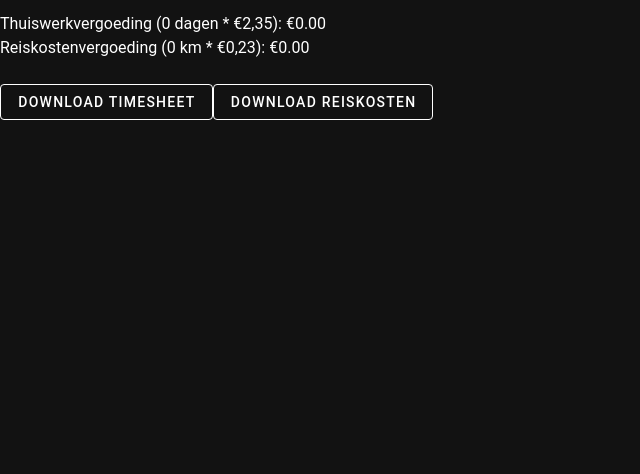
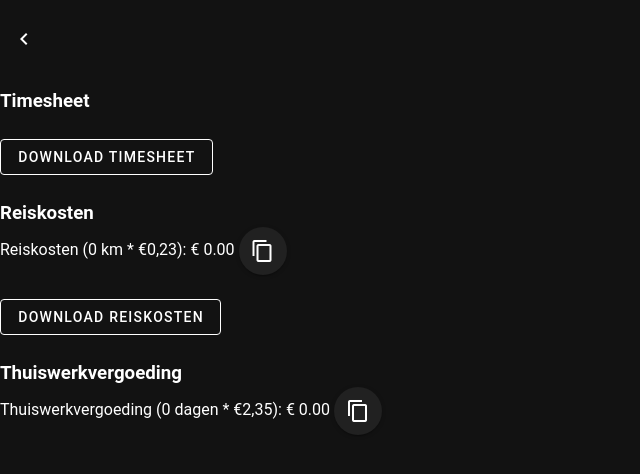
Before and after one commit to felhag/timesheet-web, a Vue app: page / in a window 1280 px wide. Both pictures are taken after a click on the button "SUBMIT". Shown: the top 474 px of the page, without its empty margins (0-640 px from the left). Built offline with nearby package versions, Linux system fonts and the light colour scheme; no server answers.

Commit message:
implemented result page

```diff
--- a/components.d.ts
+++ b/components.d.ts
@@ -9,8 +9,8 @@ declare module 'vue' {
   export interface GlobalComponents {
     Page: typeof import('./src/components/Page.vue')['default']
     Result: typeof import('./src/components/Result.vue')['default']
-    Timesheet: typeof import('./src/components/Timesheet.vue')['default']
     RouterLink: typeof import('vue-router')['RouterLink']
     RouterView: typeof import('vue-router')['RouterView']
+    Timesheet: typeof import('./src/components/Timesheet.vue')['default']
   }
 }
--- a/src/components/Page.vue
+++ b/src/components/Page.vue
@@ -35,7 +35,15 @@ export default {
 </script>
 
 <template>
-  <h1>{{ timesheet.monthDisplay }}</h1>
+  <h1>
+    <v-btn
+        v-if="page === 'result'"
+        v-on:click="page = 'configure'"
+        icon="mdi-chevron-left"
+        variant="text"
+    ></v-btn>
+    {{ timesheet.monthDisplay }}
+  </h1>
 
   <div v-if="page === 'configure'">
     <Timesheet :timesheet="timesheet"
@@ -53,6 +61,6 @@ export default {
 
 <style scoped>
   h1 {
-    margin: 12px;
+    margin: 12px 0;
   }
 </style>
--- a/src/components/Result.vue
+++ b/src/components/Result.vue
@@ -13,10 +13,31 @@ export default {
     },
     methods: {
       downloadTimesheet() {
-
+        this.download('timesheet');
       },
-      downloadReiskosten() {
-
+      downloadReiskosten: async function () {
+        this.download('reiskosten');
+      },
+      download(endpoint: string) {
+        fetch(`api/${endpoint}`, {
+          method: 'post',
+          headers: {
+            'Accept': 'application/json',
+            'Content-Type': 'application/json'
+          },
+          body: JSON.stringify(this.timesheet)
+        })
+            .then(res => res.blob())
+            .then(blob => {
+              const url = window.URL.createObjectURL(blob);
+              const a = document.createElement("a");
+              document.body.appendChild(a);
+              a.style.display = "none";
+              a.href = url;
+              a.download = `${endpoint}-${this.timesheet!.monthDisplay.replaceAll(' ', '-')}.xlsx`;
+              a.click();
+              window.URL.revokeObjectURL(url);
+            })
       },
       thuiswerkdagen() {
         return this.timesheet!.days.filter(day => day.location === 'HOME').length;
@@ -29,26 +50,46 @@ export default {
             .reduce((sum, a) => sum + a, 0);
       },
       currency (num: any) {
-        return parseFloat(num).toFixed(2)
+        return '€ ' + parseFloat(num).toFixed(2);
       },
+      copy(ev: PointerEvent) {
+        navigator.clipboard.writeText((ev.target as HTMLElement).closest('div')!.innerText)
+      }
     },
   }
 </script>
 
 <template>
   <div>
-    Thuiswerkvergoeding ({{thuiswerkdagen()}} dagen * €2,35): €{{ currency(thuiswerkdagen() * 2.35) }}
+    <h3>Timesheet</h3>
+    <v-btn v-on:click="downloadTimesheet()" class="mt-6"  variant="outlined">
+      Download timesheet
+    </v-btn>
   </div>
+
   <div>
-    Reiskostenvergoeding ({{ kilometers() }} km * €0,23): €{{ currency(thuiswerkdagen() * 0.23) }}
+    <h3>Reiskosten</h3>
+    <div>
+      Reiskosten {{timesheet!.monthDisplay}} ({{ kilometers() }} km * €0,23): {{ currency(kilometers() * 0.23) }}
+
+      <v-btn v-on:click="copy($event)" icon="mdi-content-copy"></v-btn>
+    </div>
+    <v-btn v-on:click="downloadReiskosten()" class="mt-6"  variant="outlined">
+      Download reiskosten
+    </v-btn>
   </div>
-  <v-btn v-on:click="downloadTimesheet()" class="mt-6"  variant="outlined">
-    Download timesheet
-  </v-btn>
-  <v-btn v-on:click="downloadReiskosten()" class="mt-6"  variant="outlined">
-    Download reiskosten
-  </v-btn>
+
+  <div>
+    <h3>Thuiswerkvergoeding</h3>
+    <div>
+      Thuiswerkvergoeding {{timesheet!.monthDisplay}} ({{thuiswerkdagen()}} dagen * €2,35): {{ currency(thuiswerkdagen() * 2.35) }}
+      <v-btn v-on:click="copy($event)" icon="mdi-content-copy"></v-btn>
+    </div>
+  </div>
 </template>
 
 <style scoped>
+  h3 {
+    margin-top: 24px;
+  }
 </style>
```
